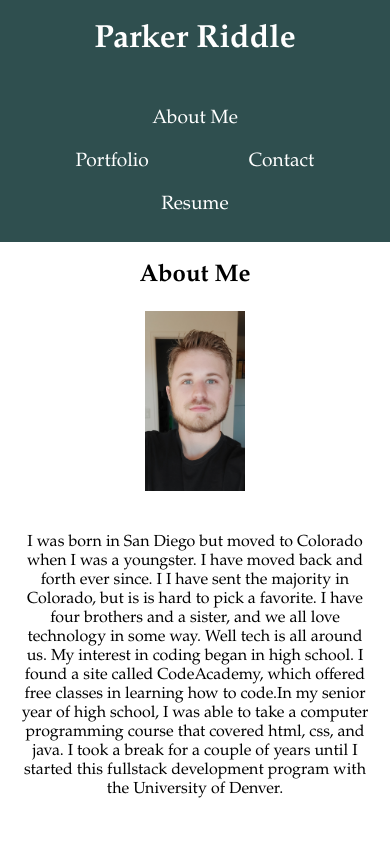
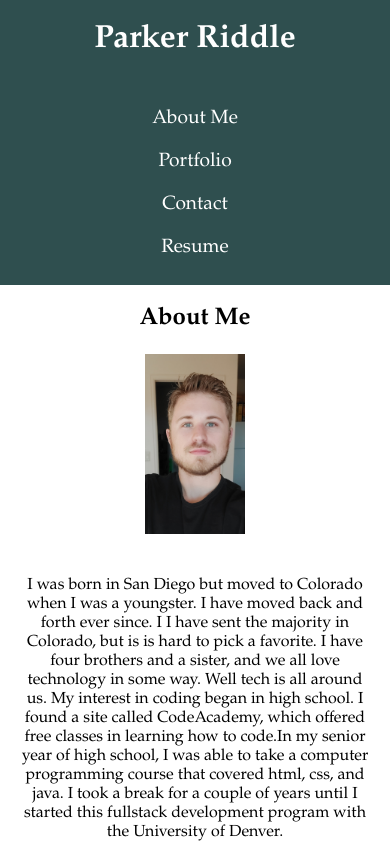
Before and after one commit to Priddle88/Portfolio-Using-React, a React (Create React App) app: page / in a window 390 px wide. Shown: the top 844 px of the page. Built offline with nearby package versions, Linux system fonts and the light colour scheme.

Commit message:
added css to style header for mobile use

```diff
--- a/src/App.css
+++ b/src/App.css
@@ -87,7 +87,7 @@
 .smApp:hover {
   width: 310px;
   height: 210px;
-  box-shadow: 10px 10px 10px;
+  box-shadow: 5px 5px 5px;
 }
 
 .overlay {
@@ -100,7 +100,7 @@
   width: 100px;
   opacity: 0;
   transition: .5s ease;
-  background-color: #008CBA;
+  background-color: gray;
 }
 
 .smApp:hover .overlay {
@@ -234,6 +234,11 @@
 }
 
 @media screen and (max-width:550px) {
+
+  .wholePage {
+    display: block;
+  }
+
   .contactSection {
     text-align: center;
     padding: 0 80px;
@@ -248,6 +253,12 @@
     padding: 0;
   }
 
+  .heading li {
+    padding: 10px 12px;
+    width: 100%;
+    text-align: center;
+}
+
   .aboutBox {
     display: block;
     text-align: center;
--- a/src/components/Nav.js
+++ b/src/components/Nav.js
@@ -17,7 +17,7 @@ function Home() {
 
 
     return (
-        <div>
+        <div className='wholePage'>
             <div className="heading">
                 <h1>Parker Riddle</h1>
                 <nav>
```
